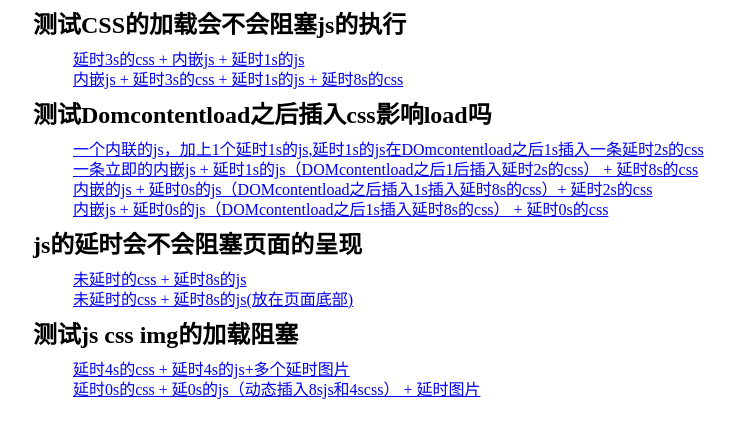
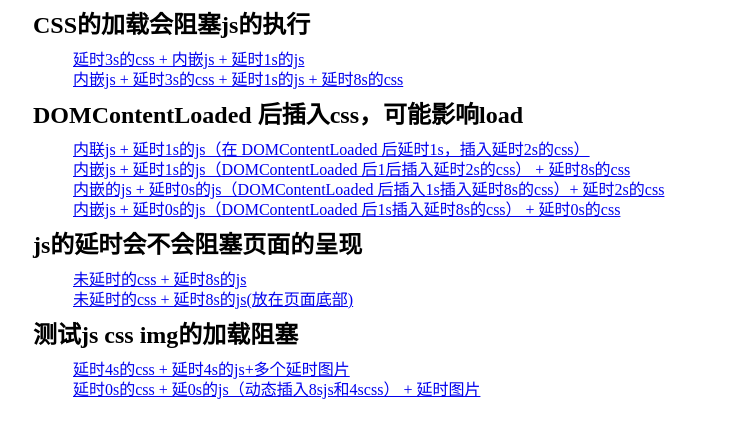
Before and after one commit to icely450050766/test-load, a website: page static/index.html in a window 1280 px wide. Shown: the whole page, without its empty margins (107-842 px from the left). Drawn offline with Linux system fonts and the light colour scheme.

Commit message:
feat: 修改说明

```diff
--- a/static/index.html
+++ b/static/index.html
@@ -8,16 +8,16 @@
 </head>
 <body>
     <div>
-        <h2>测试CSS的加载会不会阻塞js的执行</h2>
+        <h2>CSS的加载会阻塞js的执行</h2>
         <p class='desc'><a target='_blank' href='./test1/index.html'>延时3s的css + 内嵌js + 延时1s的js</a></p>
         <p class='desc'><a target='_blank' href='./test1/index2.html'>内嵌js + 延时3s的css + 延时1s的js + 延时8s的css</a></p>
     </div>
      <div>
-        <h2>测试Domcontentload之后插入css影响load吗</h2>
-        <p class='desc'><a target='_blank' href='./test2/index.html'>一个内联的js，加上1个延时1s的js,延时1s的js在DOmcontentload之后1s插入一条延时2s的css</a></p>
-        <p class='desc'><a target='_blank' href='./test2/index2.html'>一条立即的内嵌js + 延时1s的js（DOMcontentload之后1后插入延时2s的css） + 延时8s的css</a></p>
-        <p class='desc'><a target='_blank' href='./test2/index3.html'>内嵌的js + 延时0s的js（DOMcontentload之后插入1s插入延时8s的css）+ 延时2s的css</a></p>
-        <p class='desc'><a target='_blank' href='./test2/index4.html'>内嵌js + 延时0s的js（DOMcontentload之后1s插入延时8s的css） + 延时0s的css</a></p>
+        <h2>DOMContentLoaded 后插入css，可能影响load</h2>
+        <p class='desc'><a target='_blank' href='./test2/index.html'>内联js + 延时1s的js（在 DOMContentLoaded 后延时1s，插入延时2s的css）</a></p>
+        <p class='desc'><a target='_blank' href='./test2/index2.html'>内嵌js + 延时1s的js（DOMContentLoaded 后1后插入延时2s的css） + 延时8s的css</a></p>
+        <p class='desc'><a target='_blank' href='./test2/index3.html'>内嵌的js + 延时0s的js（DOMContentLoaded 后插入1s插入延时8s的css）+ 延时2s的css</a></p>
+        <p class='desc'><a target='_blank' href='./test2/index4.html'>内嵌js + 延时0s的js（DOMContentLoaded 后1s插入延时8s的css） + 延时0s的css</a></p>
     </div>
      <div>
         <h2>js的延时会不会阻塞页面的呈现</h2>
```
Also changed, not shown: static/test2/delay0s.js (+18 -8 lines), static/test2/delay1s.js (+12 -8 lines), static/test2/index.html (+2 -2 lines), static/test2/index2.html (+2 -2 lines), static/test2/index3.html (+1 -1 lines), static/test2/index4.html (+2 -2 lines), static/test1/README.md, static/test2/README.md.
